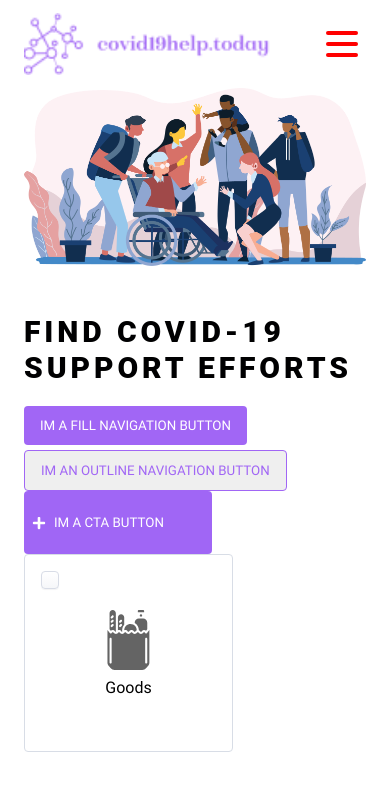
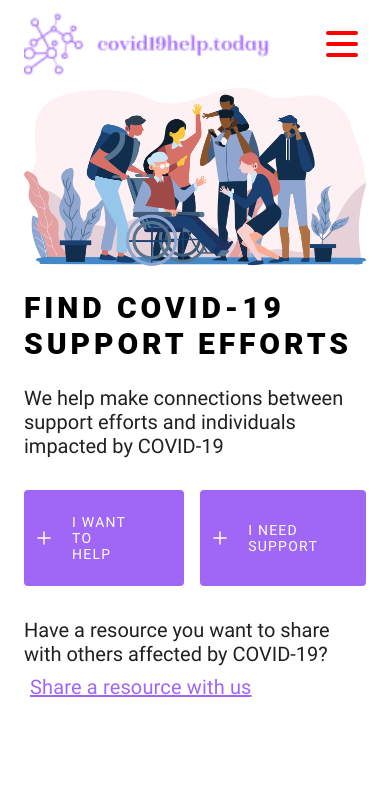
Before and after one commit to mkimsing/the-fabric, a React (Create React App) app: page / in a window 390 px wide. Shown: the top 790 px of the page. Built offline with nearby package versions, Linux system fonts and the light colour scheme; a web font is replaced by a local one.

Commit message:
Add UI for responsive home page

```diff
--- a/src/components/buttons/CTAButton/CTAButton.js
+++ b/src/components/buttons/CTAButton/CTAButton.js
@@ -1,11 +1,11 @@
 import React from 'react'
 import { StyledCTAButton } from './CTAButton.styled'
-import { FaPlus } from 'react-icons/fa';
-export default function CTAButton({ text = '' }) {
+import { BsPlus } from 'react-icons/bs';
+export default function CTAButton({ text = '', ...rest }) {
   return (
-    <StyledCTAButton>
-      <FaPlus color='white' size={14} style={{ marginRight: 8 }} />
-      {text.toUpperCase()}
+    <StyledCTAButton {...rest}>
+      <BsPlus color='white' className='plus-icon' />
+      {text}
     </StyledCTAButton>
   )
 }
--- a/src/components/buttons/CTAButton/CTAButton.styled.js
+++ b/src/components/buttons/CTAButton/CTAButton.styled.js
@@ -1,11 +1,33 @@
 import styled from 'styled-components';
-
+import { media } from '../../../shared/grid'
 export const StyledCTAButton = styled.button`
   border: none;
-  padding: 24px 48px 24px 8px;
+  padding: 24px 48px 24px 48px;
   background-color: rgba(98, 0, 238, 0.6);
   color: white;
   display: flex;
   align-items: center;
+  justify-content: center;
   border-radius: 4px;
+  text-transform: uppercase;
+  text-align: left;
+  position: relative;
+  font-family: Roboto;
+  font-size: 14px;
+  line-height: 16px;
+
+  letter-spacing: 1.25px;
+  font-weight: medium;
+
+
+  ${media.for_tablet_landscape_up`
+      font-size: 16px;
+  `}
+
+  .plus-icon{
+    position: absolute;
+    left: 8px;
+    height: 24px;
+    width: 24px;
+  }
 `;
--- /dev/null
+++ b/src/components/buttons/LinkButton/LinkButton.js
@@ -0,0 +1,9 @@
+import React from 'react'
+import { StyledButton } from './LinkButton.styled'
+export default function LinkButton({ children, className, ...rest }) {
+  return (
+    <StyledButton className={`link-button ${className}`} {...rest}>
+      {children}
+    </StyledButton>
+  )
+}
--- /dev/null
+++ b/src/components/buttons/LinkButton/LinkButton.styled.js
@@ -0,0 +1,16 @@
+import styled, { css } from 'styled-components';
+
+export const StyledButton = styled.button`
+      border: none;
+      background: none;
+      font-family: Roboto;
+      font-style: normal;
+      font-weight: normal;
+      font-size: 20px;
+      line-height: 24px;
+      /* identical to box height, or 120% */
+
+      letter-spacing: 0.15px;
+      text-decoration-line: underline;
+      color: #A166F5;
+`;
--- /dev/null
+++ b/src/components/buttons/LinkButton/index.js
@@ -0,0 +1 @@
+export { default } from './LinkButton'
--- a/src/components/typography/LandingHeader.js
+++ b/src/components/typography/LandingHeader.js
@@ -10,6 +10,7 @@ export const LandingHeaderStyle = (size = '30', desktopSize) => css`
   letter-spacing: 3.9px;
   text-transform: uppercase;
   color: rgba(0,0,0.87);
+  margin: 0px;
 `;
 
 const LandingHeader = styled(DynamicComponent)`
--- a/src/components/typography/Main.js
+++ b/src/components/typography/Main.js
@@ -7,6 +7,7 @@ export const MainStyle = (size = '20', desktopSize) => css`
   font-weight: 400;
   line-height: 24px;
   color: #202020;
+  margin: 0px;
 `;
 
 const Main = styled(DynamicComponent)`
--- a/src/components/typography/NavigationHeader.js
+++ b/src/components/typography/NavigationHeader.js
@@ -9,6 +9,7 @@ export const NavigationHeaderStyle = (size = '20', desktopSize) => css`
   line-height: 24px;
   letter-spacing: 0.15px;
   color: #A166F5;
+  margin: 0px;
 `;
 
 const NavigationHeader = styled(DynamicComponent)`
--- a/src/components/typography/ResourceTitle.js
+++ b/src/components/typography/ResourceTitle.js
@@ -9,6 +9,7 @@ export const ResourceTitleStyle = (size = '20', desktopSize) => css`
   line-height: 24px;
   letter-spacing: 0.15px;
   color: rgba(0,0,0.87);
+  margin: 0px;
 `;
 
 const ResourceTitle = styled(DynamicComponent)`
--- a/src/pages/Home/Home.js
+++ b/src/pages/Home/Home.js
@@ -6,7 +6,8 @@ import CheckboxCard from '../../components/cards/CheckboxCard'
 import Header from '../../components/Header'
 import goods_icon from '../../assets/icons/goods_icon.svg'
 import multicultural_communities from '../../assets/images/MulticulturalCommunities.png'
-import { LandingHeader } from '../../components/typography'
+import { LandingHeader, Main } from '../../components/typography'
+import LinkButton from '../../components/buttons/LinkButton'
 export default function Home() {
   const [selected, setSelected] = useState({
     goods: false
@@ -17,24 +18,14 @@ export default function Home() {
       <StyledDiv>
         <img src={multicultural_communities} className={'hero-image'}></img>
         <LandingHeader tag='h1'>FIND COVID-19 SUPPORT EFFORTS</LandingHeader>
-        <NavigationButton text={'Im a fill navigation button'} onClick={() => { console.log('Pressed the button') }} style={{ marginBottom: '5px' }} />
-        <NavigationButton text={'Im an outline navigation button'} onClick={() => { console.log('Pressed the button') }} variant='outline' />
 
-        <CTAButton text='Im a CTA Button' />
-
-        <CheckboxCard
-          icon_src={goods_icon}
-          title={'Goods'}
-          active={selected.goods}
-          onClick={() => {
-            setSelected(prevState => {
-              return {
-                ...prevState,
-                goods: !prevState.goods
-              }
-            })
-          }}
-        />
+        <Main tag='p' className='mission-statement'>We help make connections between support efforts and individuals impacted by COVID-19</Main>
+        <div className='button-container'>
+          <CTAButton text='I want to help' className={'cta-button cta-button__left'} />
+          <CTAButton text='I need support' className={'cta-button'} />
+        </div>
+        <Main tag='p'>Have a resource you want to share with others affected by COVID-19?</Main>
+        <LinkButton>Share a resource with us</LinkButton>
 
       </StyledDiv>
     </>
--- a/src/pages/Home/Home.styled.js
+++ b/src/pages/Home/Home.styled.js
@@ -1,13 +1,65 @@
 import styled from 'styled-components';
-import { edge_gutters } from '../../shared/grid'
+import { edge_gutters, media } from '../../shared/grid'
 export const StyledDiv = styled.div`
   ${edge_gutters}
-
   .hero-image{
     width: 100%;
     height: auto;
-    max-width: 1040px;
-    margin: 0px auto 24px auto;
-    margin-bottom: 24px;
+    max-width: 766px;
+    margin: 0px auto 0px auto;
+    display: block;
+    ${media.for_large_desktop_up`
+      max-width: 688px;
+    `}
+  }
+
+  .button-container{
+    margin: auto;
+    display: flex;
+    justify-content: center;
+    width: 100%;
+    margin: 32px 0px 32px 0px;
+    ${media.for_tablet_landscape_up`
+      margin-bottom: 260px;
+    `}
+    ${media.for_large_desktop_up`
+      margin-bottom: 32px
+    `}
+  }
+
+  .cta-button{
+    width: 50%;
+    max-width: 245px;
+    &__left{
+      margin-right: 16px
+    }
+  }
+
+  .mission-statement{
+    max-width: 536px;
+    margin: auto;
+    display: block;
+    ${media.for_large_desktop_up`
+      max-width: 636px;
+    `}
+  }
+
+  h1{
+    margin: 24px 0px 24px 0px;
+  }
+
+  h1, p{
+    ${media.for_tablet_landscape_up`
+    text-align: center;
+    `}
+  }
+
+  .link-button{
+    ${media.for_tablet_landscape_up`
+      margin: auto;
+      display: block;
+      margin-top: 24px
+    `}
+    margin-top: 8px
   }
 `;
```
Also changed, not shown: src/components/typography/index.js (+7 -1 lines).
